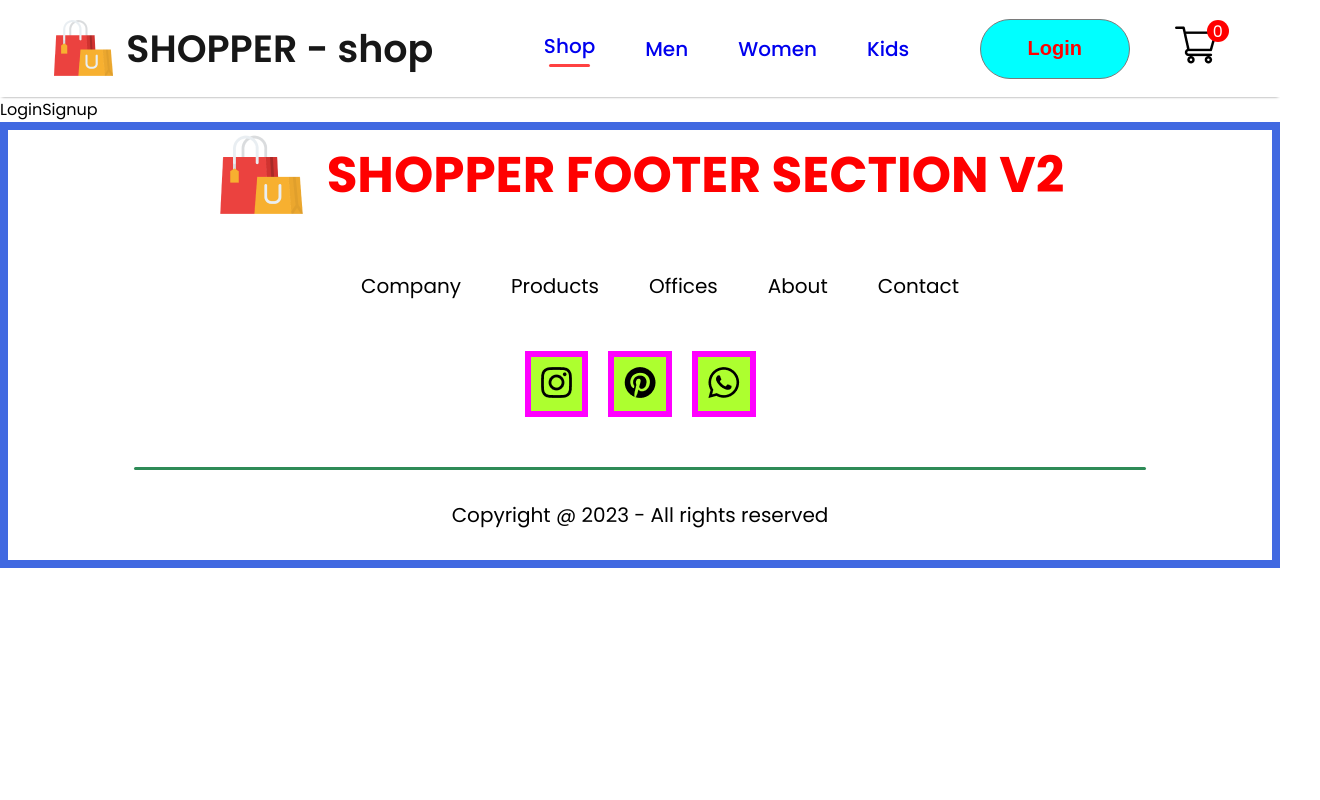
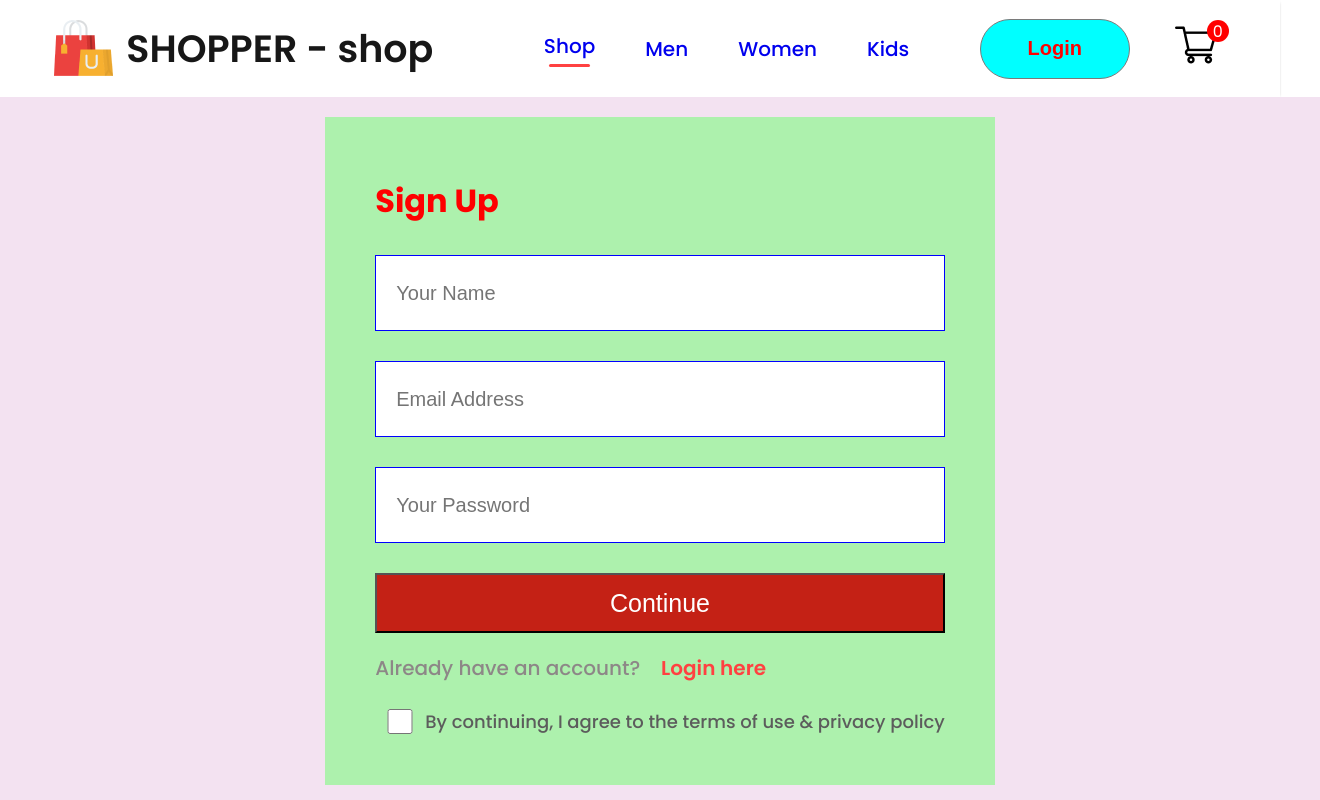
Before and after one commit to jmrourke/E-Commerce, a React (Create React App) app: page /login in a window 1280 px wide. Shown: the top 800 px of the page, 1320 px wide, since content can reach past the window. Built offline with nearby package versions, Linux system fonts and the light colour scheme.

Commit message:
01:47:06

```diff
--- /dev/null
+++ b/src/Pages/CSS/LoginSignup.css
@@ -0,0 +1,77 @@
+.loginsignup {
+    display: flex;
+    flex-direction: column;
+    justify-content: center;
+    align-items: center;
+    width: 100%;
+    /* border: 8px solid red; */
+    background: rgb(243, 226, 241);
+    padding: 20px;
+}
+
+.loginsignup-container {
+    background: rgb(173, 241, 173);
+    margin: auto;
+    padding: 50px;
+
+}
+
+.loginsignup-container h1 {
+    margin: 10px 0px;
+    color: red;
+
+}
+
+.loginsignup-fields {
+   display: flex;
+   flex-direction: column;
+   gap: 30px;
+   margin-top: 30px;
+}
+
+.loginsignup-fields input{
+    height: 72px;
+    /* width: 100%; */
+    padding-left: 20px;
+    border: 1px solid blue;
+    color: #5c5c5c;
+    font-size: 20px;
+}
+
+.loginsignup-container button {
+    width: 100%;
+    height: 60px;
+    color: white;
+    background-color: rgb(196, 33, 21);
+    margin-top: 30px;
+    font-size: 25px;
+    font-weight: 500;
+    cursor: pointer;
+}
+
+.loginsignup-login {
+    margin-top: 20px;
+    color: rgb(141, 135, 135);
+    font-size: 20px;
+    font-weight: 500;
+}
+
+.loginsignup-login span {
+    color: #ff4141;
+    font-weight: 600;
+}
+
+.loginsignup-agree {
+    margin-top: 25px;
+    display: flex;
+    align-items: center;
+    /* gap: 5px; */
+    color: #5c5c5c;
+    font-size: 18px;
+    font-weight: 500;
+}
+
+.loginsignup-agree input {
+    width: 50px;
+    height: 25px;
+}
--- a/src/Pages/CSS/ShopCategory.css
+++ b/src/Pages/CSS/ShopCategory.css
@@ -32,6 +32,22 @@
     grid-template-columns: 1fr 1fr 1fr 1fr;
     row-gap: 40px;
     column-gap: 40px;
+}
+
+.shopcategory-loadmore {
+    display: flex;
+    justify-content: center;
+    align-items: center;
+    margin: 150px auto;
+    width: 200px;
+    height: 70px;
+    border-radius: 50px;
+    background: green;
+    color: white;
+    font-size: 25px;
+    font-weight: 400;
+
+
 
 
 }
--- a/src/Pages/LoginSignup.jsx
+++ b/src/Pages/LoginSignup.jsx
@@ -1,8 +1,26 @@
 import React from 'react'
+import './CSS/LoginSignup.css'
 
 const LoginSignup = () => {
   return (
-    <div>LoginSignup</div>
+    <div className='loginsignup'>
+      <div className="loginsignup-container">
+        <h1>Sign Up</h1>
+        <div className="loginsignup-fields">
+          <input type="text" name="" id="name" placeholder='Your Name'/>
+          <input type="email" name="" id="email" placeholder='Email Address'/>
+          <input type="password" name="" id="pwd" placeholder='Your Password'/>
+        </div>
+        <button>Continue</button>
+        <p className="loginsignup-login">
+          Already have an account?&nbsp;&nbsp;&nbsp;&nbsp;<span>Login here</span>
+        </p>
+        <div className="loginsignup-agree">
+          <input type="checkbox" name="" id="" />
+          <p>By continuing, I agree to the terms of use & privacy policy</p>
+        </div>
+      </div>
+    </div>
   )
 }
 
--- a/src/Pages/ShopCategory.jsx
+++ b/src/Pages/ShopCategory.jsx
@@ -32,7 +32,10 @@ const ShopCategory = (props) => {
             return null;
           } // end if check on category
         })}
+      </div>
 
+      <div className="shopcategory-loadmore">
+        Explore More
       </div>
 
     </div>
```
